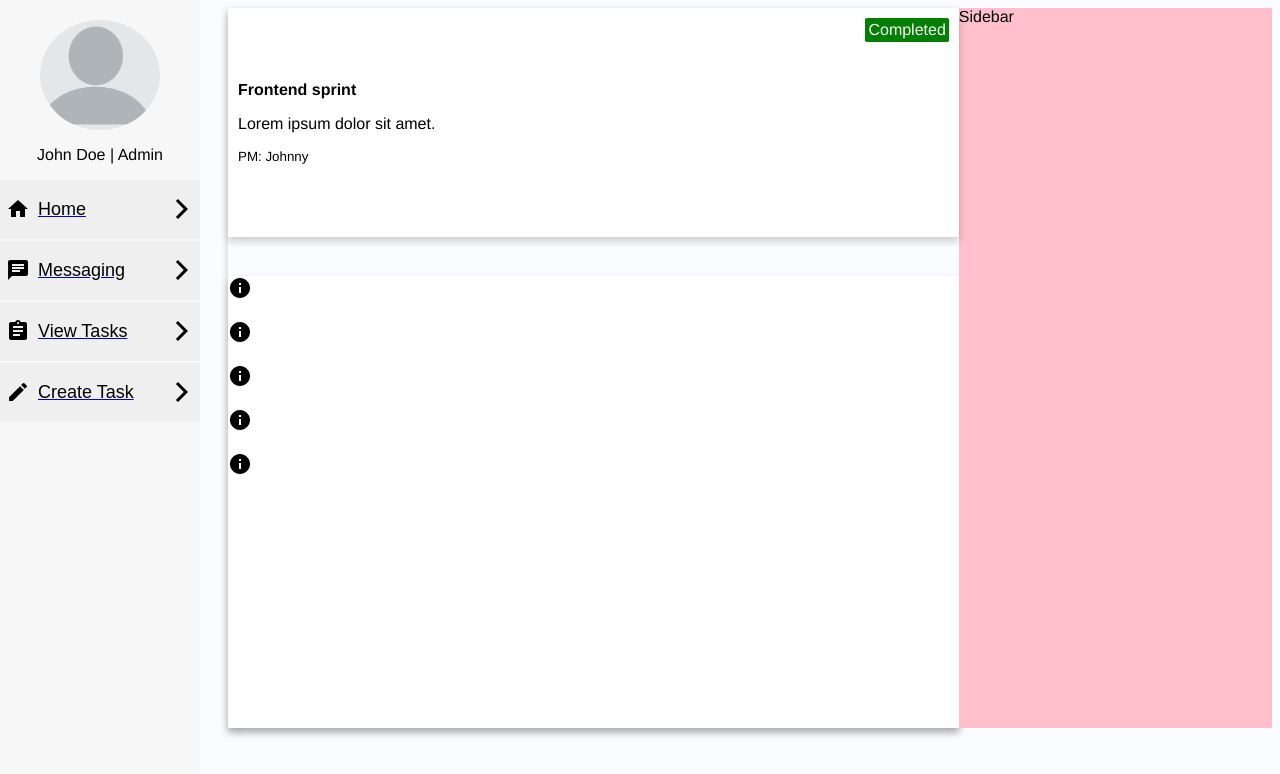
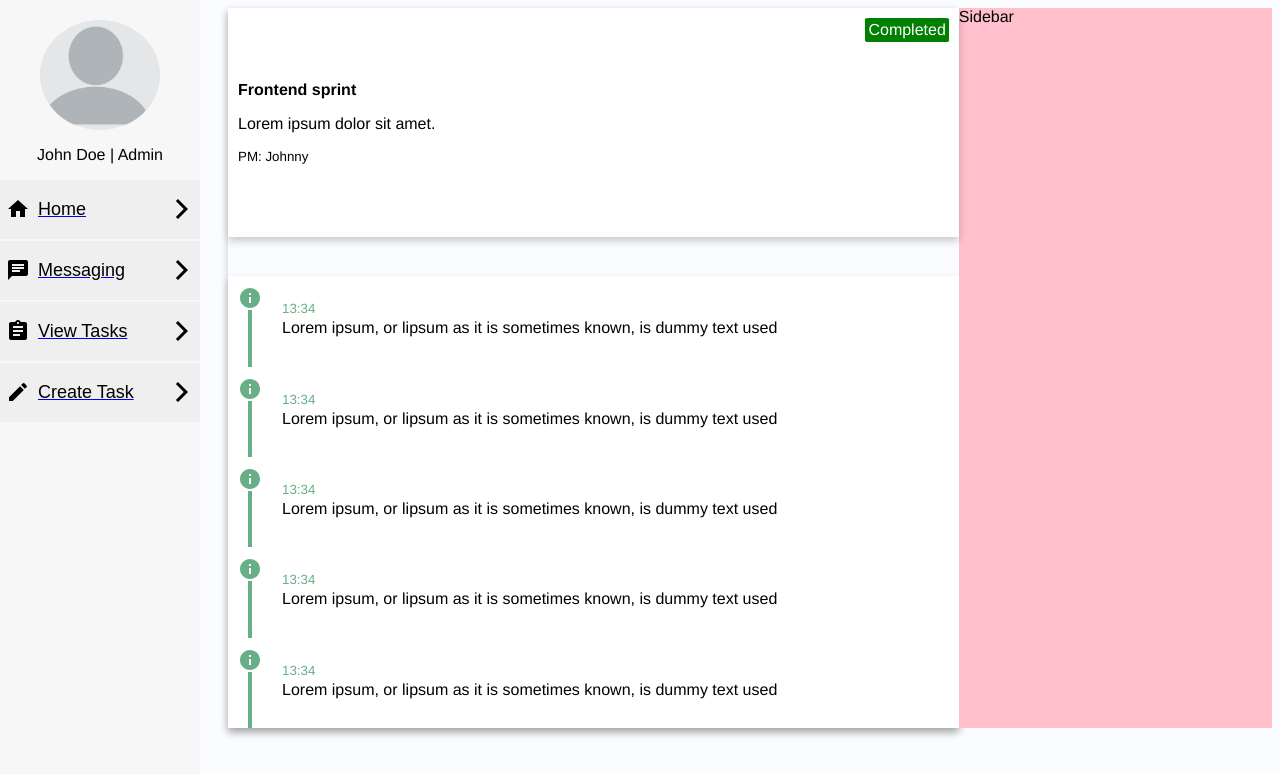
Before and after one commit to SevagSA/Project-Management-Software, a React (Create React App) app in the folder frontend/: page /tasks/1 in a window 1280 px wide. Shown: the top 774 px of the page. Built offline with nearby package versions, Linux system fonts and the light colour scheme.

Commit message:
Designed ActivityWidget and ActivityItem

```diff
--- a/frontend/src/Components/Widgets/Activity/ActivityItem/ActivityItem.js
+++ b/frontend/src/Components/Widgets/Activity/ActivityItem/ActivityItem.js
@@ -10,10 +10,10 @@ export default function ActivityItem({activity}) {
             </styles.IconHolder>
             <styles.InfoHolder>
                 <styles.Timestamp>
-
+                    13:34
                 </styles.Timestamp>
                 <styles.ActivityDescription>
-
+                    Lorem ipsum, or lipsum as it is sometimes known, is dummy text used
                 </styles.ActivityDescription>
             </styles.InfoHolder>
         </styles.Wrapper>
--- a/frontend/src/Components/Widgets/Activity/ActivityItem/Styles.js
+++ b/frontend/src/Components/Widgets/Activity/ActivityItem/Styles.js
@@ -1,14 +1,43 @@
 import styled from "styled-components";
 
 const Wrapper = styled.div`
-
+    flex: 1;
+    display: flex;
+    justify-content: stretch;
+    align-items: center;
+    padding: 10px 10px 0px 10px;
 `;
 
-const IconHolder = styled.div``;
-const IconLine = styled.div``;
-const InfoHolder = styled.div``;
-const Timestamp = styled.p``;
-const ActivityDescription = styled.p``;
+const IconHolder = styled.div`
+    height: 100%;
+    display: flex;
+    flex-direction: column;
+    align-items: center;
+`;
+
+const IconLine = styled.div`
+    background-color: #68AF87;
+    width: 4px;
+    height: 100%;
+`;
+
+const InfoHolder = styled.div`
+    flex: 1;
+    margin-left: 20px;
+`;
+
+const Timestamp = styled.small`
+    color: #68AF87;
+    margin-bottom: 2px;
+`;
+
+const ActivityDescription = styled.p`
+    margin-top: 2px;
+`;
+
+const InfoIcon = {
+    color: "#68AF87",
+};
 
 const style = {
     Wrapper,
@@ -17,6 +46,7 @@ const style = {
     InfoHolder,
     Timestamp,
     ActivityDescription,
+    InfoIcon
 }
 
 export default style;
--- a/frontend/src/Components/Widgets/Activity/ActivityWidget/Styles.js
+++ b/frontend/src/Components/Widgets/Activity/ActivityWidget/Styles.js
@@ -4,6 +4,8 @@ const Wrapper = styled.div`
     background-color: white;
     box-shadow: 0 4px 8px 0 rgba(0,0,0,0.2);
     flex: .65;
+    display: flex;
+    flex-direction: column;
 `;
 
 const styles = {
```
